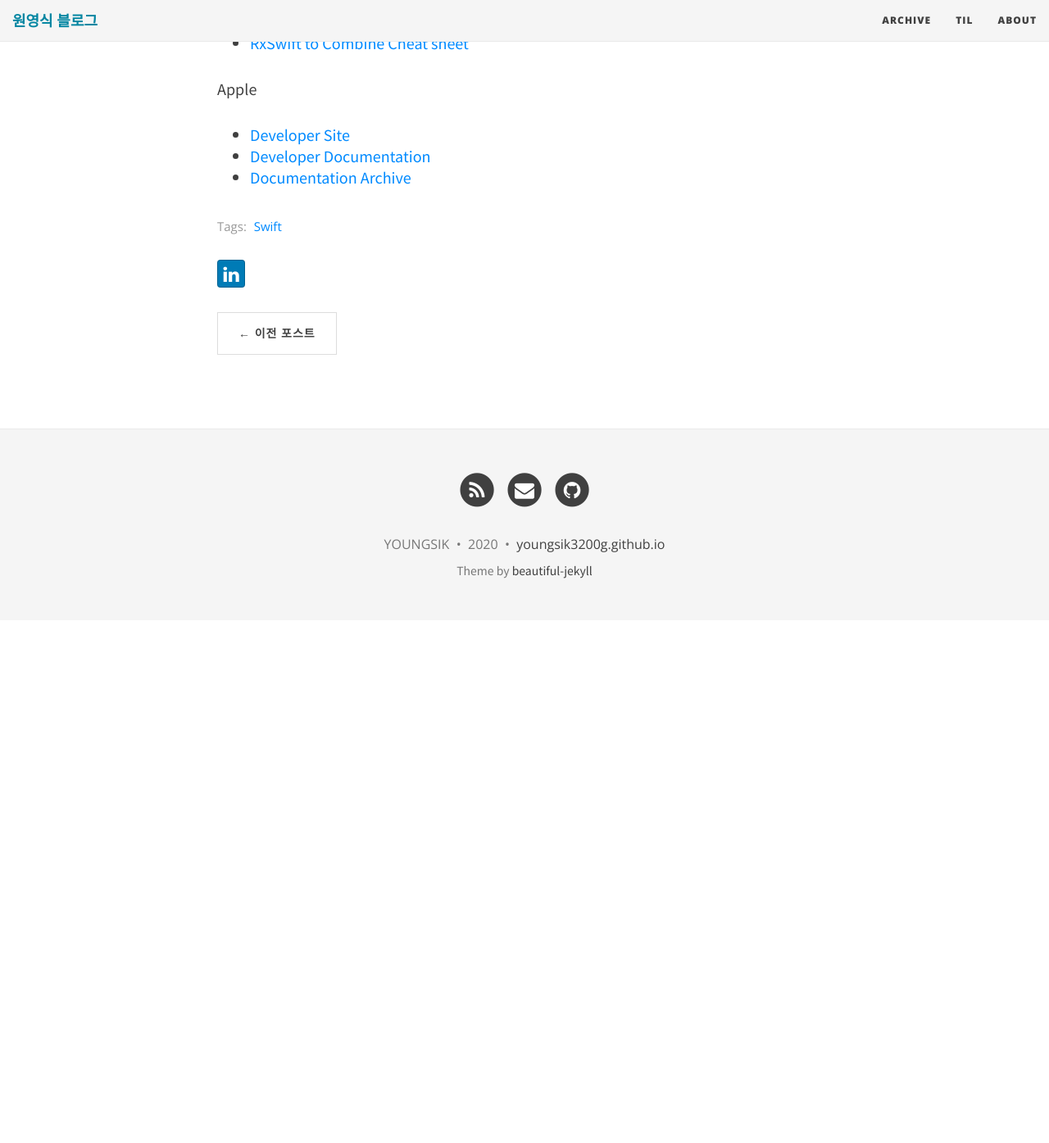
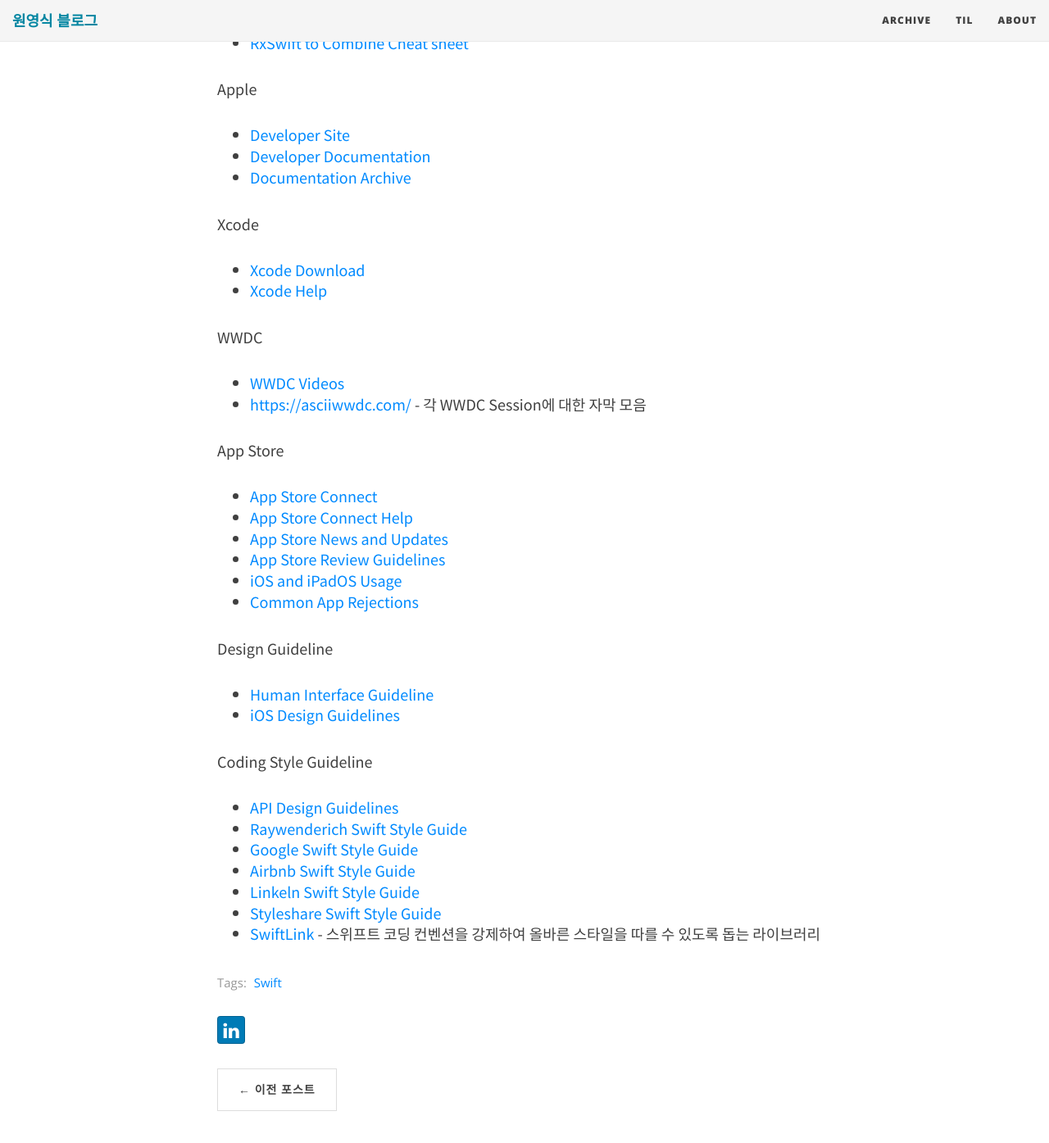
Before and after one commit to youngsikwon/github.io, a Jekyll site: the page built from _posts/2020-10-08-Swift-Links For iOS Developer.md, in a window 1280 px wide and 1400 px high, scrolled down 1033 px. Shown: the top 1395 px of the window at 82% size. Built offline with Jekyll 4.4.1, drawn with Linux system fonts in a browser that asks for light colours; nearby versions of some CDN libraries; comment, search, counter and statistics services are not loaded; before the commit the page ends 1790 px from its top, so only the background shows below that.

Commit message:
Coding Style Guideline 작성은 진행중

```diff
--- a/_posts/2020-10-08-Swift-Links For iOS Developer.md
+++ b/_posts/2020-10-08-Swift-Links For iOS Developer.md
@@ -28,21 +28,58 @@
  - [Swift Evolution](https://github.com/apple/swift-evolution) - Changes and user-visible enhancements to the Swift Programming Language
  - [Swift Evolution Overview](https://apple.github.io/swift-evolution/#)
  - [SwiftDoc](https://swiftdoc.org/) -  Auto-generated documentation for Swift
-
+<br>
 
  SwiftUI & Combine
-
 
  - [SwiftUI Tutorials](https://developer.apple.com/tutorials/swiftui/tutorials)
  - [About SwiftUI](https://github.com/Juanpe/About-SwiftUI)
  - [SwiftUI Cheat Sheet](https://github.com/SimpleBoilerplates/SwiftUI-Cheat-Sheet)
  - [Combine Community](https://github.com/CombineCommunity)
  - [RxSwift to Combine Cheat sheet](https://github.com/CombineCommunity/rxswift-to-combine-cheatsheet)
-
+<br>
 
  Apple
-
 
  - [Developer Site](https://developer.apple.com/develop/)
  - [Developer Documentation](https://developer.apple.com/documentation/)
  - [Documentation Archive](https://developer.apple.com/library/archive/navigation/)
+ <br>
+
+ Xcode
+
+  - [Xcode Download](https://idmsa.apple.com/IDMSWebAuth/signin?appIdKey=891bd3417a7776362562d2197f89480a8547b108fd934911bcbea0110d07f757&path=%2Fdownload%2F&rv=1)
+  - [Xcode Help](https://help.apple.com/xcode/)
+<br>
+
+WWDC
+
+ - [WWDC Videos](https://developer.apple.com/videos/)
+ - [https://asciiwwdc.com/](https://help.apple.com/xcode/) -  각 WWDC Session에 대한 자막 모음
+ <br>
+
+ App Store
+
+- [App Store Connect](https://appstoreconnect.apple.com/login)
+- [App Store Connect Help](https://help.apple.com/xcode/)
+- [App Store News and Updates](https://developer.apple.com/news/)
+- [App Store Review Guidelines](https://developer.apple.com/app-store/review/guidelines/)
+- [iOS and iPadOS Usage ](https://developer.apple.com/support/app-store/)
+- [Common App Rejections](https://help.apple.com/xcode/)
+<br>
+
+Design Guideline
+
+- [Human Interface Guideline](https://developer.apple.com/design/human-interface-guidelines/ios/overview/themes/)
+- [iOS Design Guidelines](https://ivomynttinen.com/blog/ios-design-guidelines)
+<br>
+
+Coding Style Guideline
+
+- [API Design Guidelines](https://swift.org/documentation/api-design-guidelines/)
+- [Raywenderich Swift Style Guide](https://github.com/raywenderlich/swift-style-guide)
+- [Google Swift Style Guide](https://google.github.io/swift/)
+- [Airbnb Swift Style Guide](https://github.com/airbnb/swift)
+- [Linkeln Swift Style Guide](https://github.com/linkedin/swift-style-guide)
+- [Styleshare Swift Style Guide](https://github.com/StyleShare/swift-style-guide)
+- [SwiftLink](https://github.com/realm/SwiftLint) - 스위프트 코딩 컨벤션을 강제하여 올바른 스타일을 따를 수 있도록 돕는 라이브러리
```
